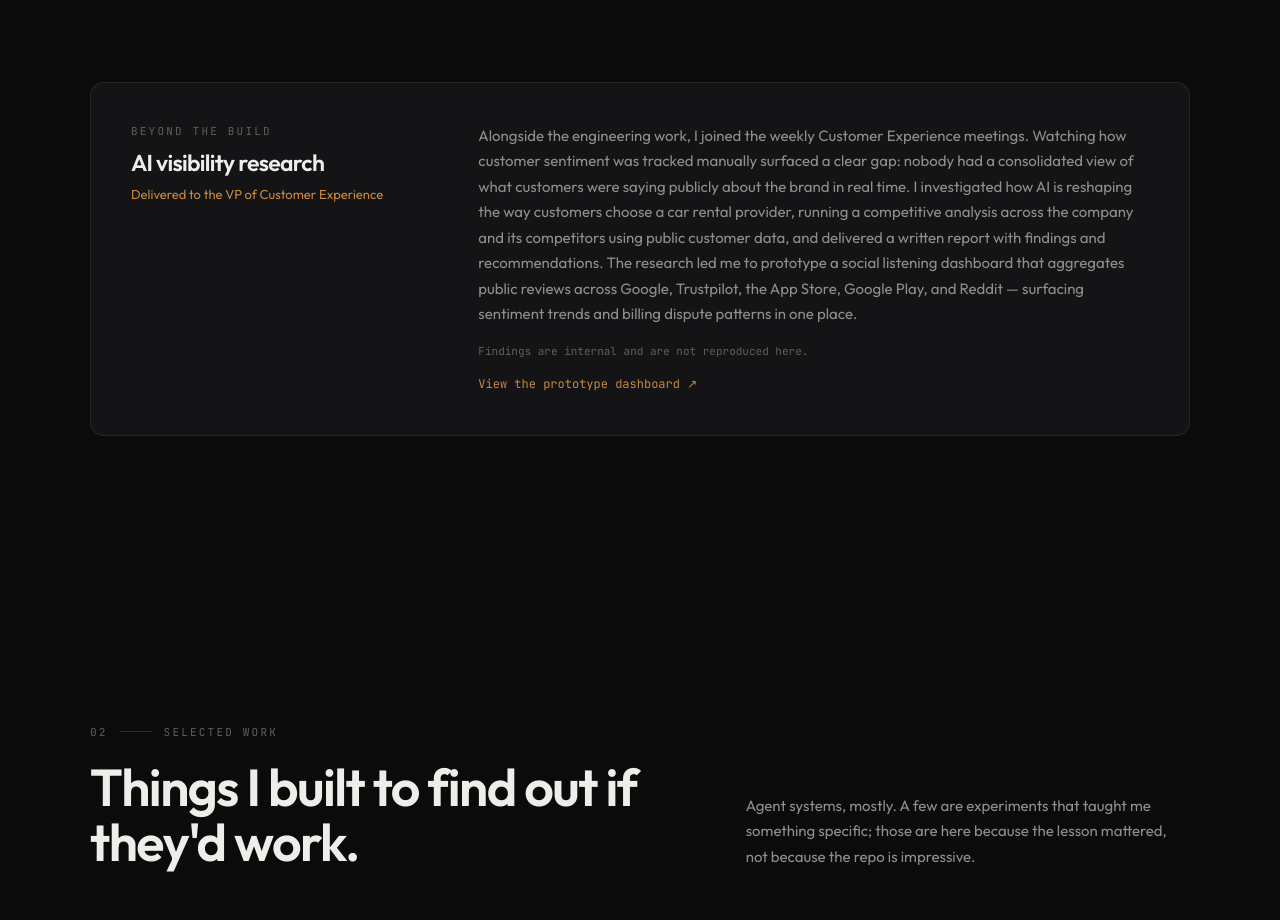
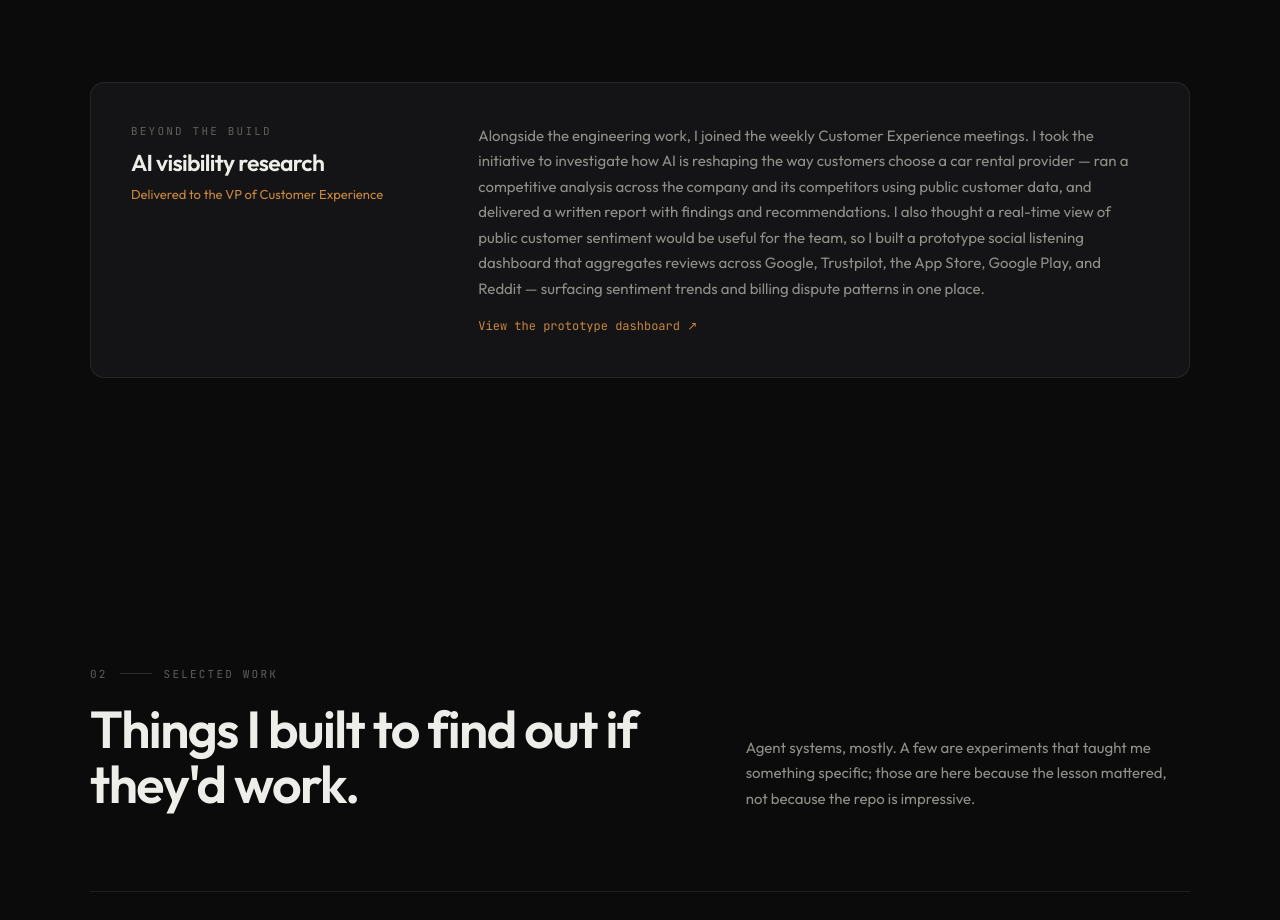
Before and after one commit to karthikreddyyalala/portfolio1, a Next.js app: page / in a window 1280 px wide. Shown: the part 4784-5704 px from the top of the page. Built offline with nearby package versions, Linux system fonts and the light colour scheme.

Commit message:
Rewrite research block: initiative framing, remove internal note

```diff
--- a/src/components/sections/CaseStudy.tsx
+++ b/src/components/sections/CaseStudy.tsx
@@ -139,9 +139,11 @@
               </div>
               <div className="md:col-span-8">
                 <p className="prose-body text-[15px]">{caseStudy.research.body}</p>
-                <p className="mono mt-4 text-[11px] text-[var(--faint)]">
-                  {caseStudy.research.note}
-                </p>
+                {caseStudy.research.note && (
+                  <p className="mono mt-4 text-[11px] text-[var(--faint)]">
+                    {caseStudy.research.note}
+                  </p>
+                )}
                 {caseStudy.research.liveLink && (
                   <a
                     href={caseStudy.research.liveLink}
--- a/src/content/casestudy.ts
+++ b/src/content/casestudy.ts
@@ -206,8 +206,8 @@
   research: {
     title: "AI visibility research",
     forWhom: "Delivered to the VP of Customer Experience",
-    body: "Alongside the engineering work, I joined the weekly Customer Experience meetings. Watching how customer sentiment was tracked manually surfaced a clear gap: nobody had a consolidated view of what customers were saying publicly about the brand in real time. I investigated how AI is reshaping the way customers choose a car rental provider, running a competitive analysis across the company and its competitors using public customer data, and delivered a written report with findings and recommendations. The research led me to prototype a social listening dashboard that aggregates public reviews across Google, Trustpilot, the App Store, Google Play, and Reddit — surfacing sentiment trends and billing dispute patterns in one place.",
-    note: "Findings are internal and are not reproduced here.",
+    body: "Alongside the engineering work, I joined the weekly Customer Experience meetings. I took the initiative to investigate how AI is reshaping the way customers choose a car rental provider — ran a competitive analysis across the company and its competitors using public customer data, and delivered a written report with findings and recommendations. I also thought a real-time view of public customer sentiment would be useful for the team, so I built a prototype social listening dashboard that aggregates reviews across Google, Trustpilot, the App Store, Google Play, and Reddit — surfacing sentiment trends and billing dispute patterns in one place.",
+    note: "",
     liveLink: "https://cx-dashboard-backend-production.up.railway.app/",
     liveLinkLabel: "View the prototype dashboard",
   },
```
